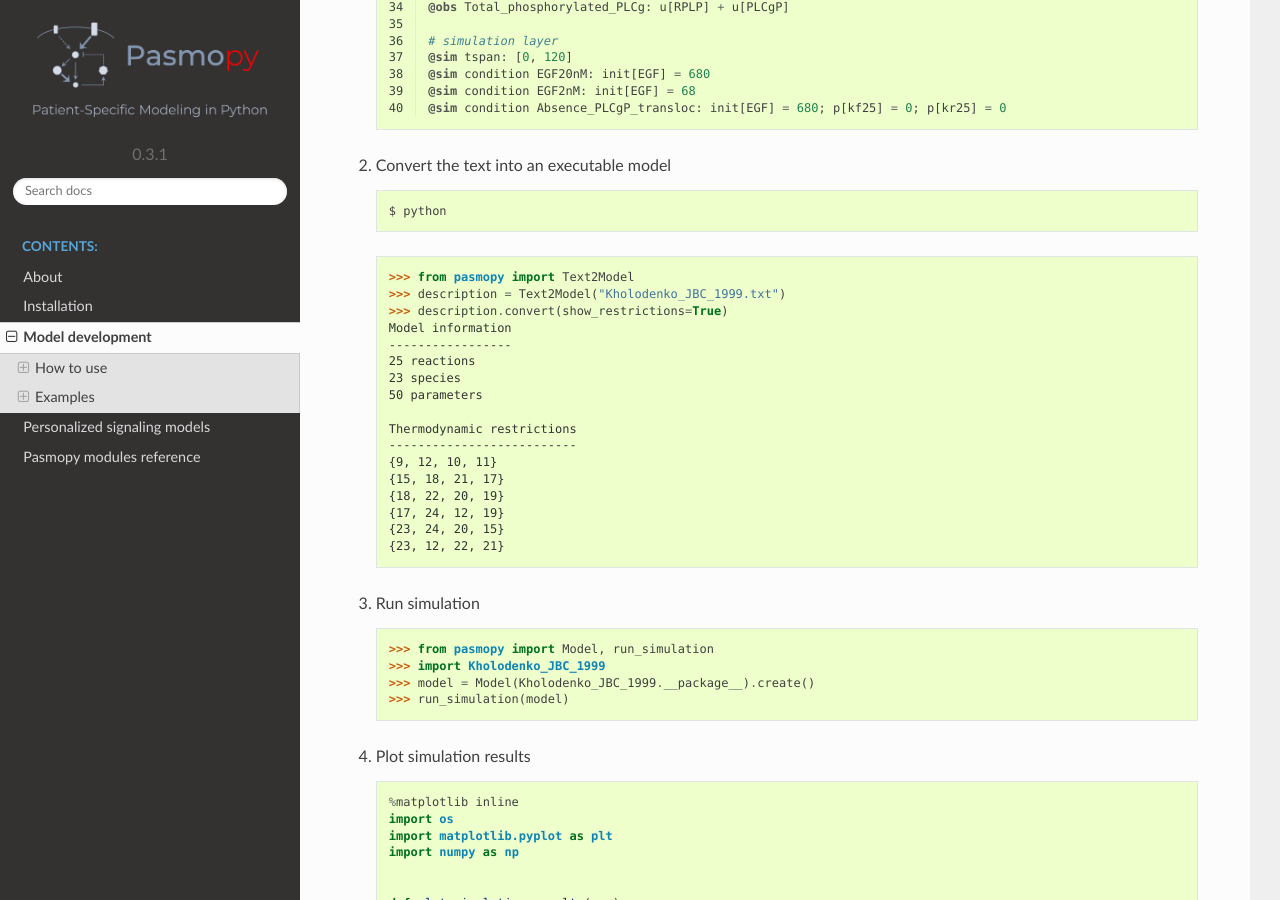
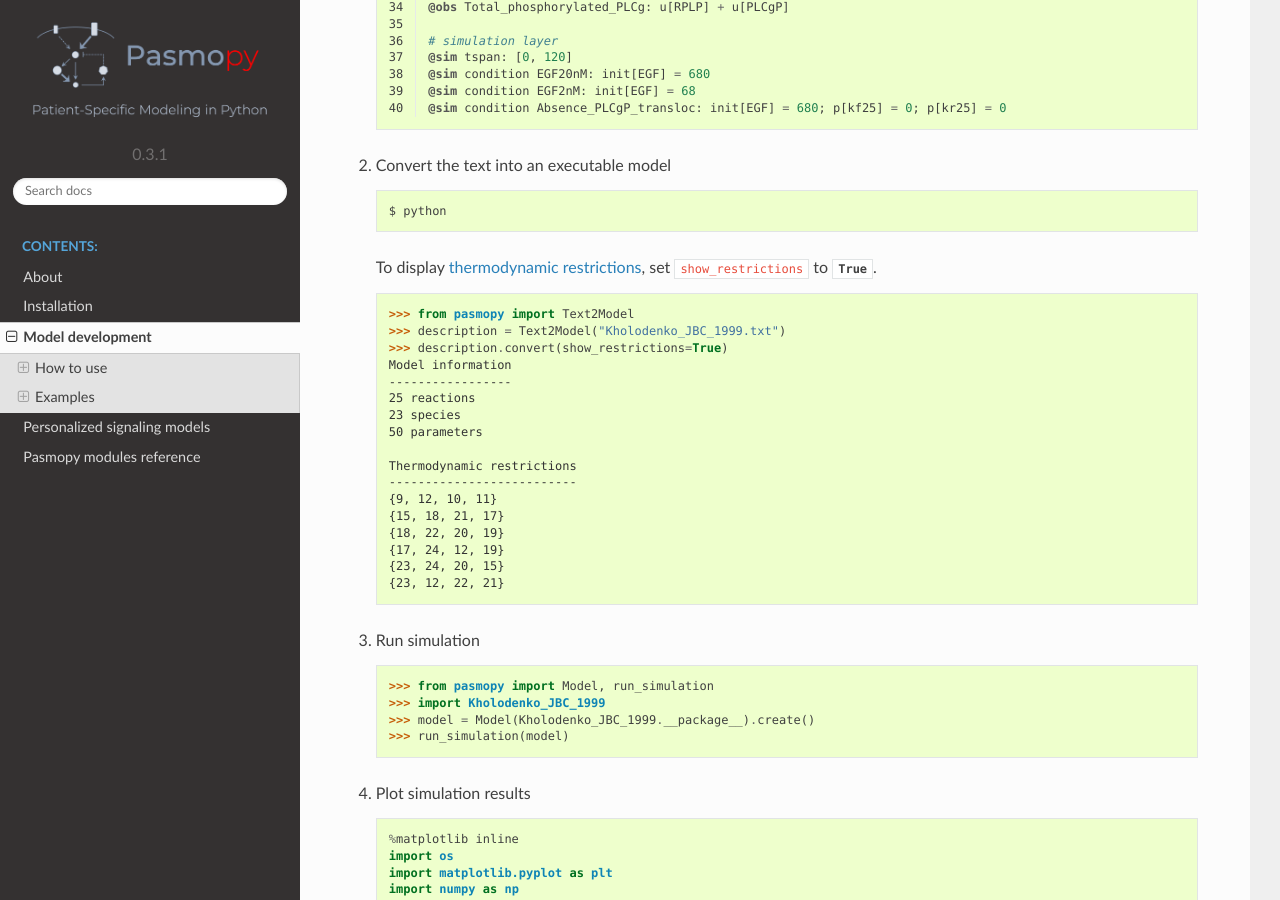
Before and after one commit to pasmopy/pasmopy, a Sphinx documentation site: the page built from docs/model_development.rst, in a window 1280 px wide and 900 px high, scrolled down 4619 px. Built offline with Sphinx 7.4.7 and the Read the Docs theme 2.0.0, drawn with Linux system fonts in a browser that asks for light colours.

Commit message:
Add link to thermodynamic restrictions

```diff
--- a/docs/model_development.rst
+++ b/docs/model_development.rst
@@ -236,6 +236,8 @@ Reference:
 
       $ python
 
+   To display `thermodynamic restrictions <https://pasmopy.readthedocs.io/en/latest/modules/thermodynamic_restrictions.html>`_, set ``show_restrictions`` to :obj:`True`.
+
    .. code-block:: python
 
       >>> from pasmopy import Text2Model
```
